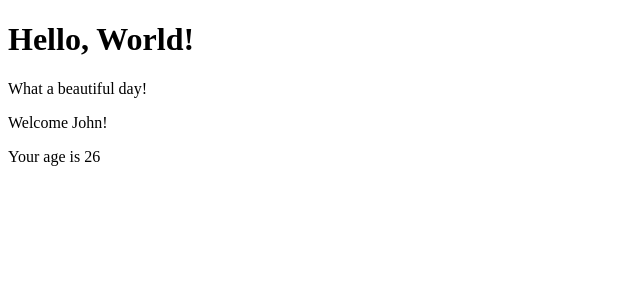
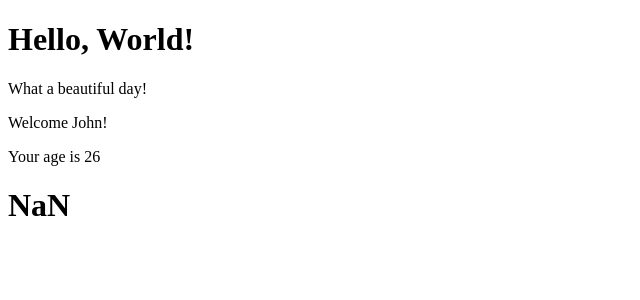
Before and after one commit to Aliberk17/react-exercises, a React (Create React App) app: page / in a window 1280 px wide. Shown: the top 300 px of the page, without its empty margins (0-640 px from the left). Built offline with nearby package versions, Linux system fonts and the light colour scheme.

Commit message:
State 04

```diff
--- a/src/Counter.js
+++ b/src/Counter.js
@@ -1,4 +1,5 @@
 import React, { Component } from "react";
+import CounterDisplay from "./CounterDisplay";
 
 export default class Counter extends Component {
   state = {
@@ -13,6 +14,6 @@ export default class Counter extends Component {
   }
 
   render() {
-    return <h1>{this.props.count}</h1>;
+    return <CounterDisplay count={this.state.count} />;
   }
 }
--- /dev/null
+++ b/src/CounterDisplay.js
@@ -0,0 +1,7 @@
+import React, { Component } from "react";
+
+export default class CounterDisplay extends Component {
+  render() {
+    return <h1>{this.props.count}</h1>;
+  }
+}
```
